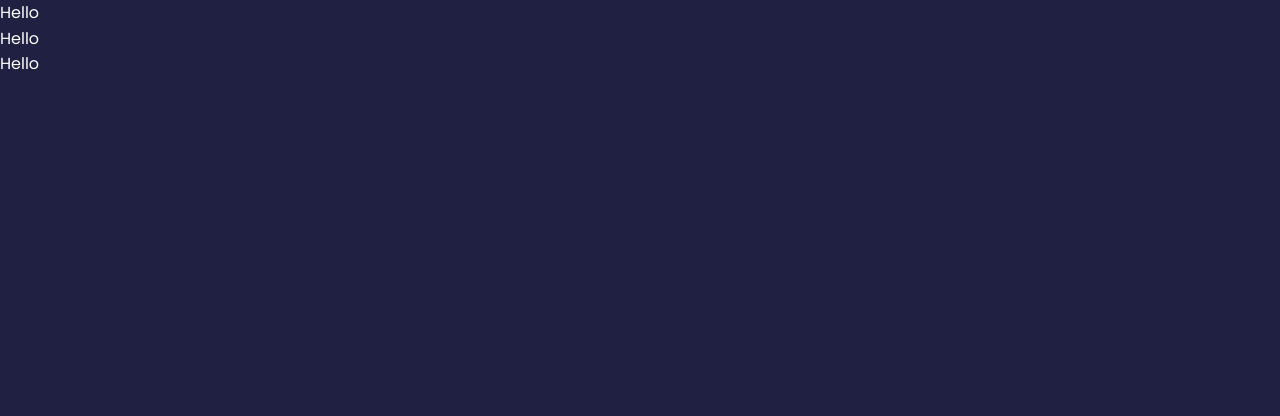
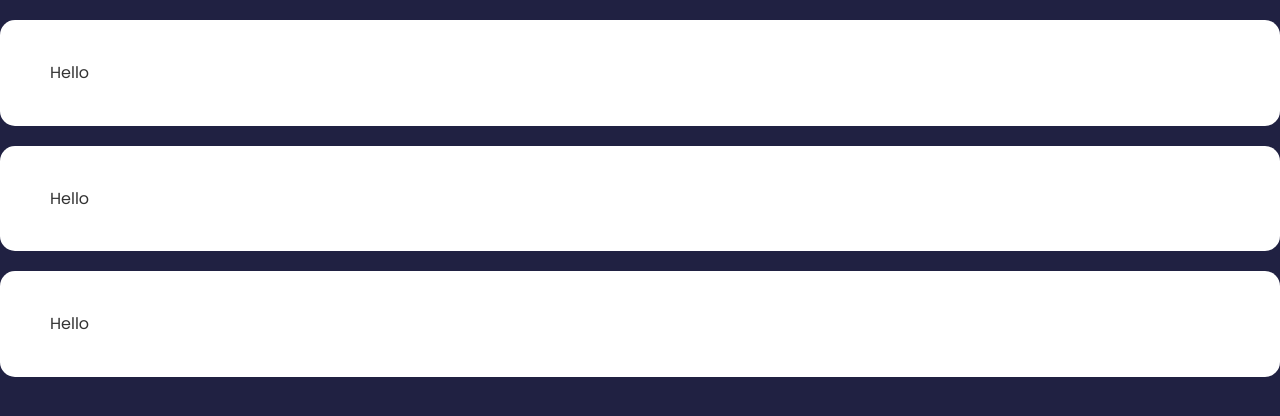
Before and after one commit to ollykr/traversy-svelte, a Svelte app in the folder svelte-feedback-app/: page / in a window 1280 px wide. Shown: the top 416 px of the page. Built offline with nearby package versions, Linux system fonts and the light colour scheme.

Commit message:
Style a Card

```diff
--- a/svelte-feedback-app/src/components/Card.svelte
+++ b/svelte-feedback-app/src/components/Card.svelte
@@ -2,3 +2,14 @@
 	<!-- Hello displayed 3 times -->
 	<slot><!-- optional fallback --></slot>
 </div>
+
+<style>
+	.card {
+		background-color: #fff;
+		color: #333;
+		border-radius: 15px;
+		padding: 40px 50px;
+		margin: 20px 0;
+		position: relative;
+	}
+</style>
--- a/svelte-feedback-app/src/components/FeedbackList.svelte
+++ b/svelte-feedback-app/src/components/FeedbackList.svelte
@@ -13,5 +13,6 @@
 	<!-- lorem text is displayed for the 3 ids -->
 	<!-- <h3>{fb.text}</h3> -->
 	<!-- Each FeedbackItem taken as a prop -->
+	<!-- 'Hello' is displayed 3 times -->
 	<FeedbackItem item={fb} />
 {/each}
```
